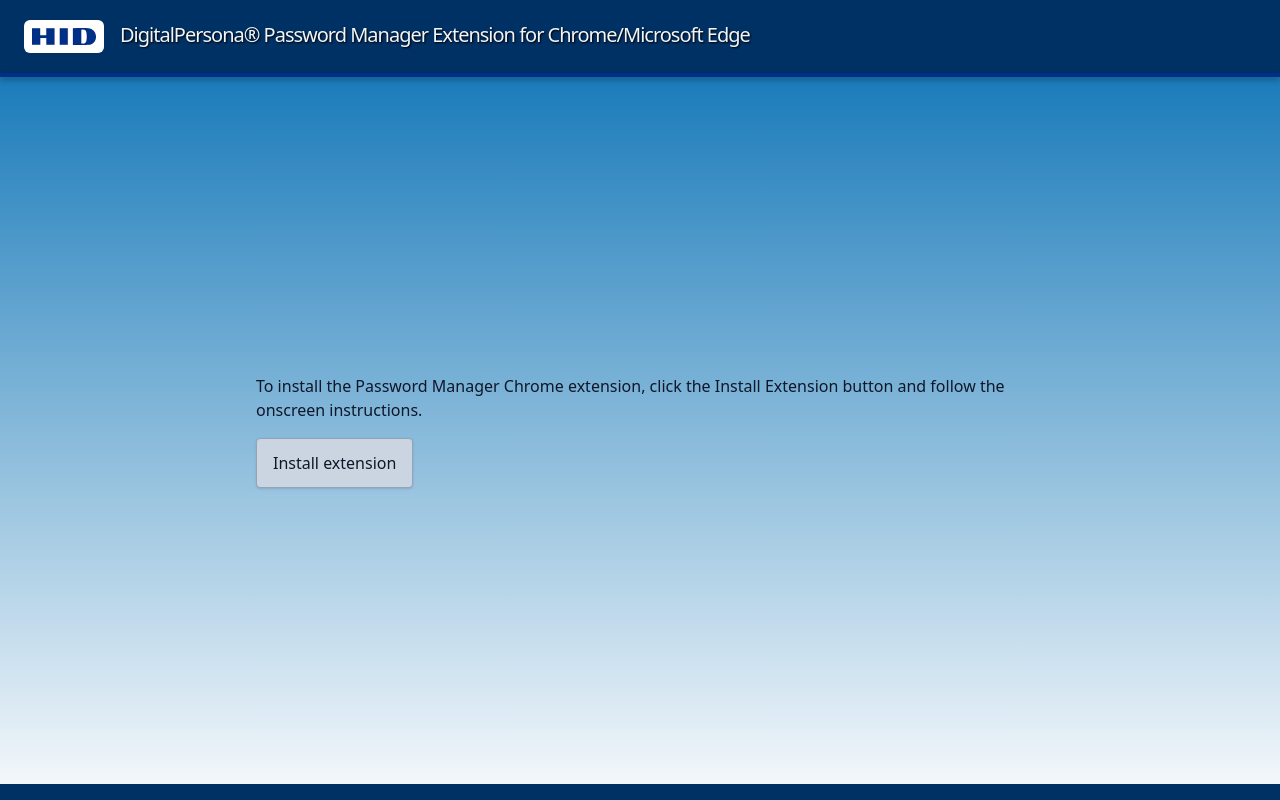
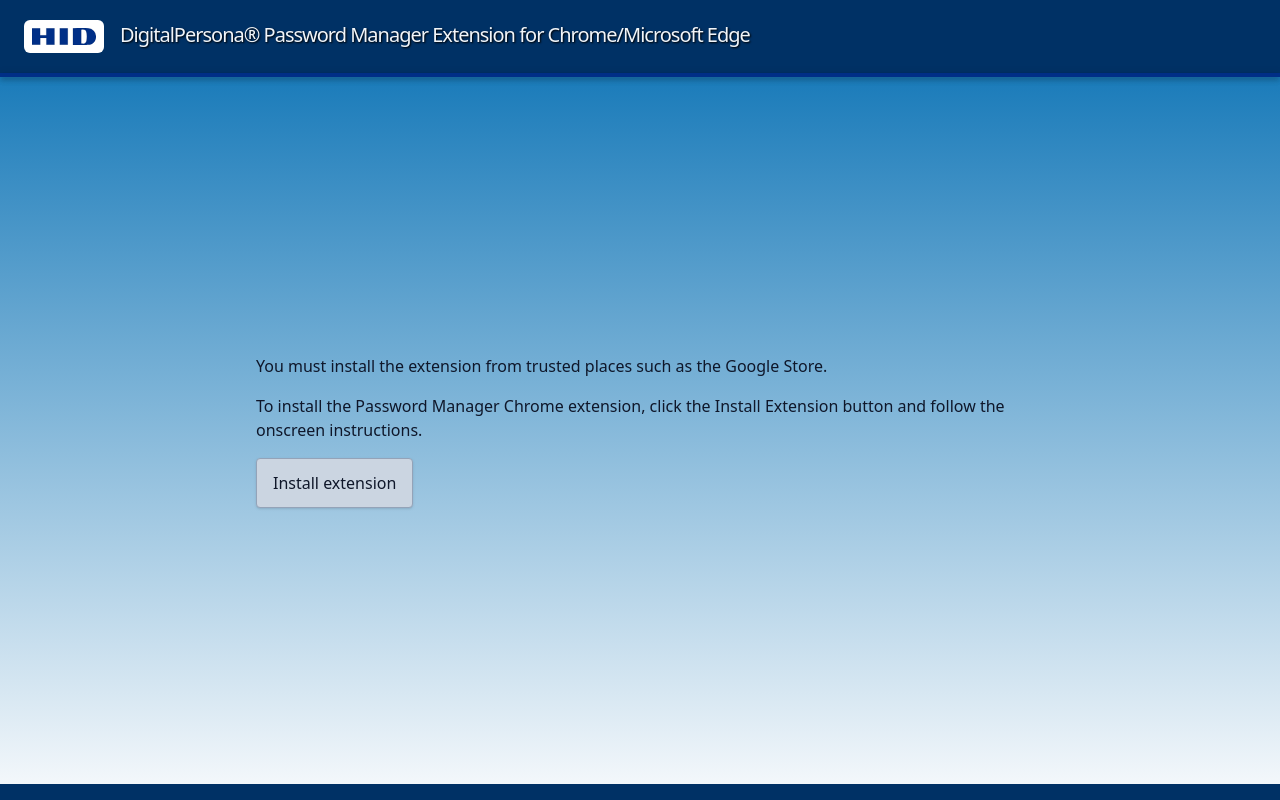
Before and after one commit to maxzz/page-extension-installation, a React (Vite) app: page / in a window 1280 px wide. Built offline with nearby package versions, Linux system fonts and the light colour scheme.

Commit message:
WIP. App2_Main. update layout

```diff
--- a/src/components/App2_Main.tsx
+++ b/src/components/App2_Main.tsx
@@ -12,11 +12,25 @@
             <div className="flex-1 overflow-y-auto" style={{ overflow: 'overlay' }}>
                 <div className="h-full flex flex-col">
                     <div className="flex-1 mx-auto max-w-[29rem] sm:max-w-[37rem] md:max-w-2xl lg:max-w-3xl flex flex-col items-start justify-center space-y-4">
-                        <p>To install the Password Manager Chrome extension, click the Install Extension button and follow the onscreen instructions.</p>
-                        {/* TODO: Open Google Store installation page.  */}
-                        <button className="px-4 py-3 text-primary-900 bg-primary-300 border-primary-400 border rounded shadow active:scale-[.97]">
+
+                        {/* TODO: You must install the extension from the Google Store. */}
+                        {/* TODO: You must install the extension from trusted places such as the Google Store. */}
+                        <p>You must install the extension from trusted places such as the Google Store.</p>
+                        <p>
+                            To install the Password Manager Chrome extension, click the Install Extension button and follow the onscreen instructions.
+                        </p>
+
+                        {/* TODO: Go to the installation page in the Google Store. */}
+                        {/* TODO: Install the extension from the Google Store. */}
+                        {/* TODO: Open the Google Store installation page. */}
+                        {/* TODO: Open the Google Store extension installation page. */}
+                        <a
+                            className="px-4 py-3 text-primary-900 bg-primary-300 border-primary-400 border rounded shadow active:scale-[.97]"
+                            href="https://chrome.google.com/webstore/detail/digitalpersona-altus/piimgpjgnagkckjlhjcppbkbjjfjmnbh"
+                            target="_blank"
+                        >
                             Install extension
-                        </button>
+                        </a>
                     </div>
 
                     {/* <div className="self-start w-full h-96">
```
